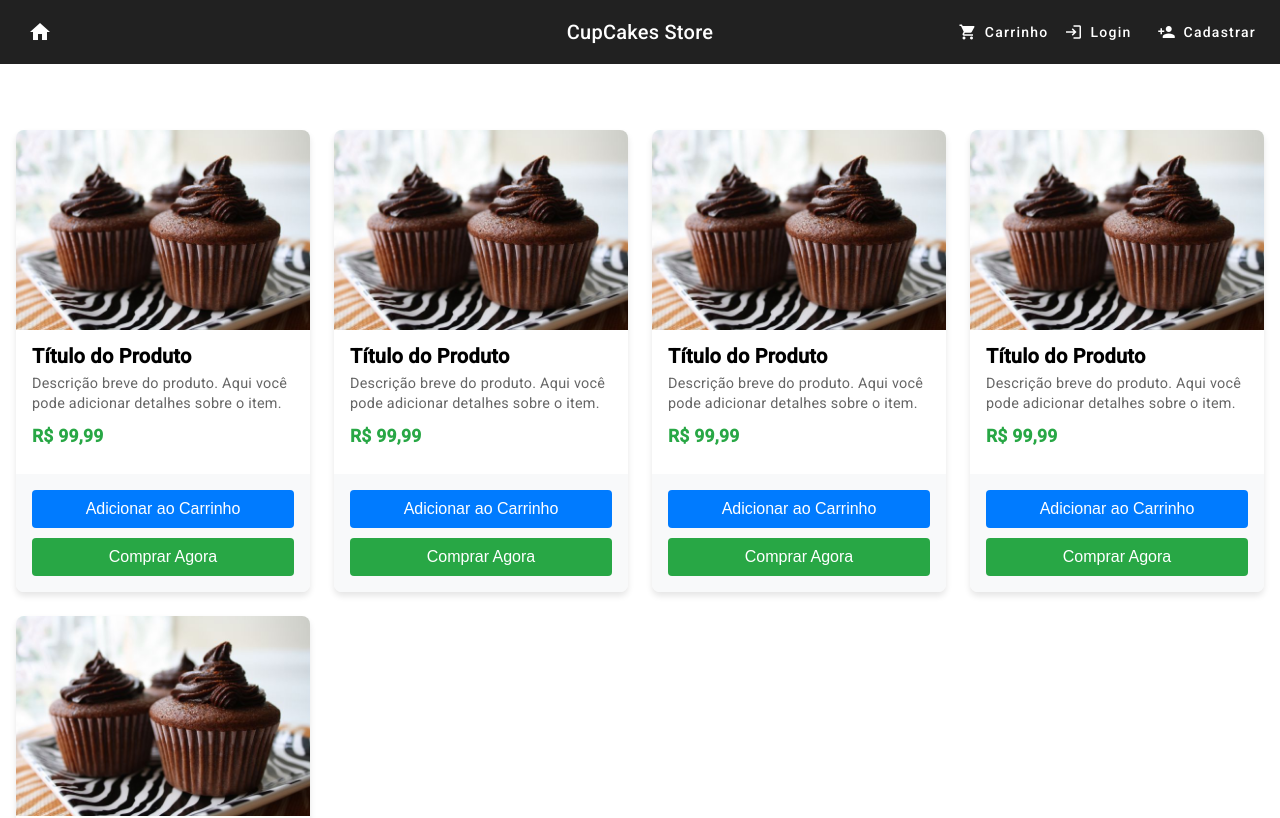
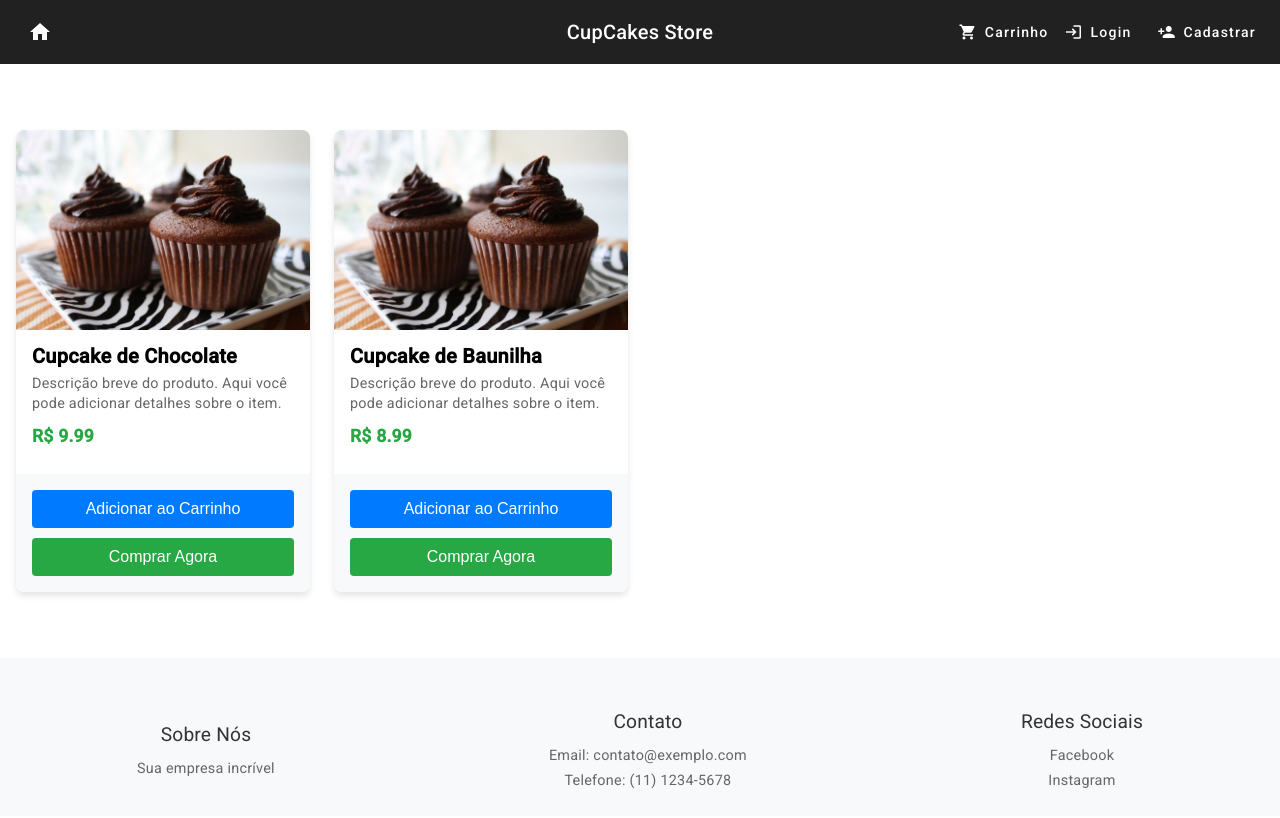
Before and after one commit to lucaspaixaodev/projeto-integrador, an Angular app: page / in a window 1280 px wide. Shown: the top 818 px of the page. Built offline with nearby package versions, Linux system fonts and the light colour scheme.

Commit message:
Adicionado: carrinho

```diff
--- a/src/app/pages/header/header.component.html
+++ b/src/app/pages/header/header.component.html
@@ -7,6 +7,9 @@
     <div class="right-aligned">
       <button mat-button class="cart-icon" aria-label="botao-de-carrinho" (click)="navigateToCart()">
         Carrinho <mat-icon>shopping_cart</mat-icon>
+        @if (cartItemCount$ | async) {
+          <span class="cart-count">{{ cartItemCount$ | async }}</span>
+        }
       </button>
       <button mat-button class="login-icon" aria-label="botao-de-login" (click)="navigateToLogin()">
         Login <mat-icon>login</mat-icon>
--- a/src/app/pages/header/header.component.ts
+++ b/src/app/pages/header/header.component.ts
@@ -1,19 +1,37 @@
-import { Component } from '@angular/core';
+import { Component, inject } from '@angular/core';
 import { MatToolbarModule } from '@angular/material/toolbar';
 import { MatIconModule } from '@angular/material/icon';
 import { MatButtonModule } from '@angular/material/button';
 import { MatSidenavModule } from '@angular/material/sidenav';
 import { Router } from '@angular/router';
+import { CartService } from '../../services/cart.service';
+import { Observable } from 'rxjs';
+import { AsyncPipe } from '@angular/common';
+import { CommonModule } from '@angular/common';
 
 @Component({
   selector: 'app-header',
   standalone: true,
-  imports: [MatToolbarModule, MatIconModule, MatButtonModule, MatSidenavModule],
+  imports: [
+    MatToolbarModule,
+    MatIconModule,
+    MatButtonModule,
+    MatSidenavModule,
+    AsyncPipe,
+    CommonModule
+    ],
   templateUrl: './header.component.html',
   styleUrl: './header.component.scss'
 })
 export class HeaderComponent {
+  public cartItemCount$!: Observable<number>;
+  public cartService = inject(CartService);
+
   constructor(private router: Router) {}
+
+  public ngOnInit() {
+    this.cartItemCount$ = this.cartService.getCartItemCount();
+  }
 
   public navigateToHome() {
     this.router.navigate(['/']);
--- a/src/app/pages/home/home.component.html
+++ b/src/app/pages/home/home.component.html
@@ -1,74 +1,14 @@
 <div class="card-grid">
-  <!-- Repita este card para cada produto -->
-  <div class="product-card">
-    <img src="assets/images/cupcake-chocolate.jpg" class="card-img-top" alt="Nome do Produto">
+  <div class="product-card" *ngFor="let product of products">
+    <img [src]="product.image" class="card-img-top" [alt]="product.name">
     <div class="card-body">
-      <h5 class="card-title">Título do Produto</h5>
+      <h5 class="card-title">{{ product.name }}</h5>
       <p class="card-text">Descrição breve do produto. Aqui você pode adicionar detalhes sobre o item.</p>
-      <p class="price">R$ 99,99</p>
+      <p class="price">R$ {{ product.price.toFixed(2) }}</p>
     </div>
     <div class="card-footer">
-      <button class="btn btn-primary">Adicionar ao Carrinho</button>
+      <button class="btn btn-primary" (click)="addToCart(product)">Adicionar ao Carrinho</button>
       <button class="btn btn-success">Comprar Agora</button>
     </div>
   </div>
-  <!-- Fim do card -->
-
-  <!-- Adicione mais cards aqui, repetindo a estrutura acima -->
-  <div class="product-card">
-    <img src="assets/images/cupcake-chocolate.jpg" class="card-img-top" alt="Nome do Produto">
-    <div class="card-body">
-      <h5 class="card-title">Título do Produto</h5>
-      <p class="card-text">Descrição breve do produto. Aqui você pode adicionar detalhes sobre o item.</p>
-      <p class="price">R$ 99,99</p>
-    </div>
-    <div class="card-footer">
-      <button class="btn btn-primary">Adicionar ao Carrinho</button>
-      <button class="btn btn-success">Comprar Agora</button>
-    </div>
-  </div>
-
-  <!-- Adicione mais cards aqui, repetindo a estrutura acima -->
-  <div class="product-card">
-    <img src="assets/images/cupcake-chocolate.jpg" class="card-img-top" alt="Nome do Produto">
-    <div class="card-body">
-      <h5 class="card-title">Título do Produto</h5>
-      <p class="card-text">Descrição breve do produto. Aqui você pode adicionar detalhes sobre o item.</p>
-      <p class="price">R$ 99,99</p>
-    </div>
-    <div class="card-footer">
-      <button class="btn btn-primary">Adicionar ao Carrinho</button>
-      <button class="btn btn-success">Comprar Agora</button>
-    </div>
-  </div>
-
-  <!-- Adicione mais cards aqui, repetindo a estrutura acima -->
-  <div class="product-card">
-    <img src="assets/images/cupcake-chocolate.jpg" class="card-img-top" alt="Nome do Produto">
-    <div class="card-body">
-      <h5 class="card-title">Título do Produto</h5>
-      <p class="card-text">Descrição breve do produto. Aqui você pode adicionar detalhes sobre o item.</p>
-      <p class="price">R$ 99,99</p>
-    </div>
-    <div class="card-footer">
-      <button class="btn btn-primary">Adicionar ao Carrinho</button>
-      <button class="btn btn-success">Comprar Agora</button>
-    </div>
-  </div>
-
-  <!-- Adicione mais cards aqui, repetindo a estrutura acima -->
-  <div class="product-card">
-    <img src="assets/images/cupcake-chocolate.jpg" class="card-img-top" alt="Nome do Produto">
-    <div class="card-body">
-      <h5 class="card-title">Título do Produto</h5>
-      <p class="card-text">Descrição breve do produto. Aqui você pode adicionar detalhes sobre o item.</p>
-      <p class="price">R$ 99,99</p>
-    </div>
-    <div class="card-footer">
-      <button class="btn btn-primary">Adicionar ao Carrinho</button>
-      <button class="btn btn-success">Comprar Agora</button>
-    </div>
-  </div>
-  <!-- Adicione mais cards aqui, repetindo a estrutura acima -->
-
 </div>
--- a/src/app/pages/home/home.component.ts
+++ b/src/app/pages/home/home.component.ts
@@ -1,12 +1,26 @@
-import { Component } from '@angular/core';
+import { Component, inject } from '@angular/core';
+import { CommonModule } from '@angular/common';
+import { CartService } from '../../services/cart.service';
 
 @Component({
   selector: 'app-home',
   standalone: true,
-  imports: [],
+  imports: [CommonModule],
   templateUrl: './home.component.html',
   styleUrl: './home.component.scss'
 })
 export class HomeComponent {
+  public cartService = inject(CartService);
 
+  public products = [
+    { id: 1, name: 'Cupcake de Chocolate', price: 9.99, image: 'assets/images/cupcake-chocolate.jpg' },
+    { id: 2, name: 'Cupcake de Baunilha', price: 8.99, image: 'assets/images/cupcake-chocolate.jpg' },
+    // Adicione mais produtos conforme necessário
+  ];
+
+  constructor() { }
+
+  addToCart(product: { id: number, name: string, price: number }) {
+    this.cartService.addToCart(product);
+  }
 }
--- /dev/null
+++ b/src/app/services/cart.service.ts
@@ -0,0 +1,42 @@
+import { Injectable } from '@angular/core';
+import { BehaviorSubject } from 'rxjs';
+
+export interface CartItem {
+  id: number;
+  name: string;
+  price: number;
+  quantity: number;
+}
+
+@Injectable({
+  providedIn: 'root'
+})
+export class CartService {
+  private _cartItems: CartItem[] = [];
+  private _cartItemCount = new BehaviorSubject<number>(0);
+
+  constructor() { }
+
+  public getCartItems(): CartItem[] {
+    return this._cartItems;
+  }
+
+  public getCartItemCount() {
+    return this._cartItemCount.asObservable();
+  }
+
+  public addToCart(product: { id: number, name: string, price: number }) {
+    const existingItem = this._cartItems.find(item => item.id === product.id);
+    if (existingItem) {
+      existingItem.quantity += 1;
+    } else {
+      this._cartItems.push({ ...product, quantity: 1 });
+    }
+    this._updateCartItemCount();
+  }
+
+  private _updateCartItemCount() {
+    const count = this._cartItems.reduce((total, item) => total + item.quantity, 0);
+    this._cartItemCount.next(count);
+  }
+}
```
